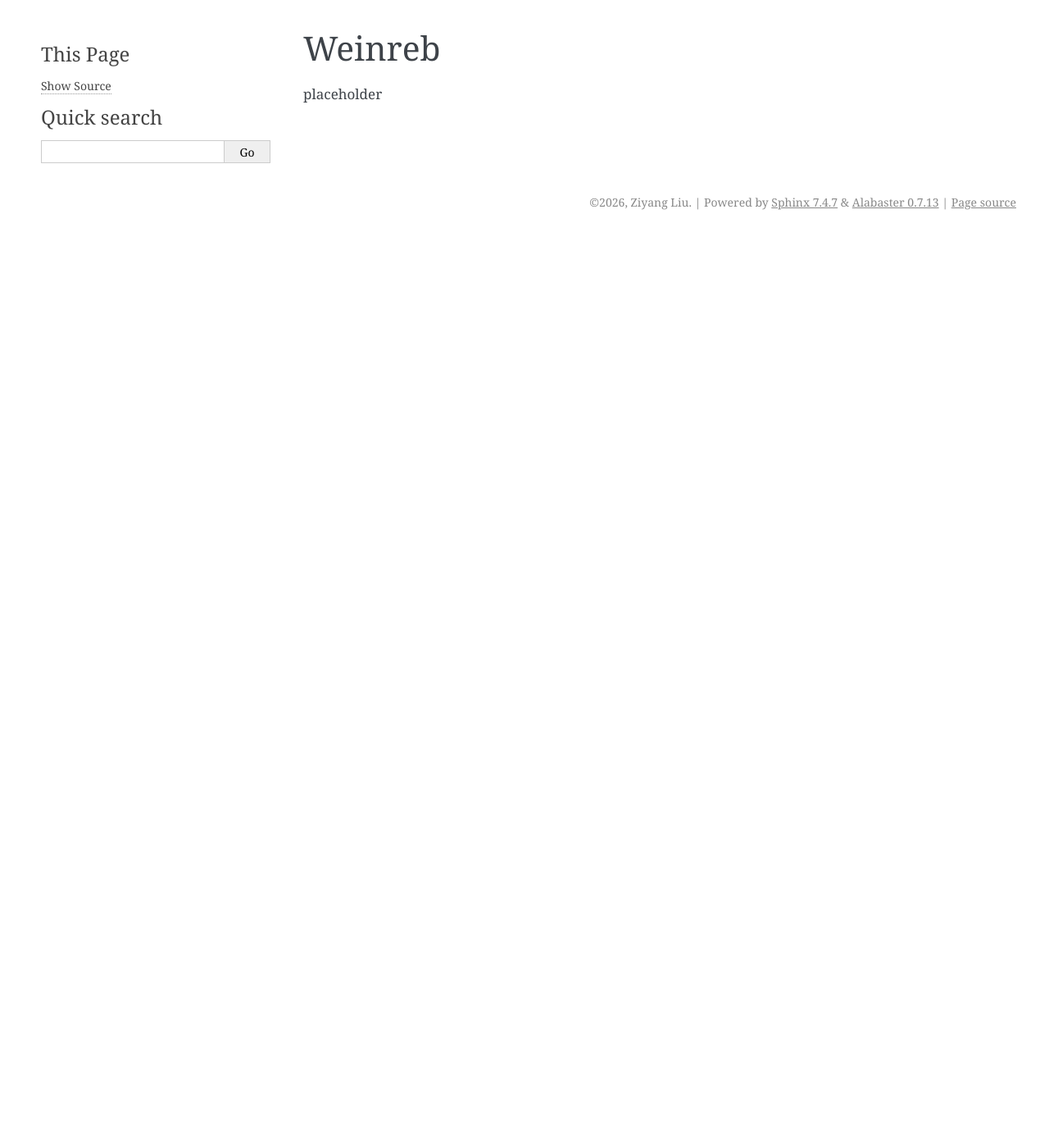
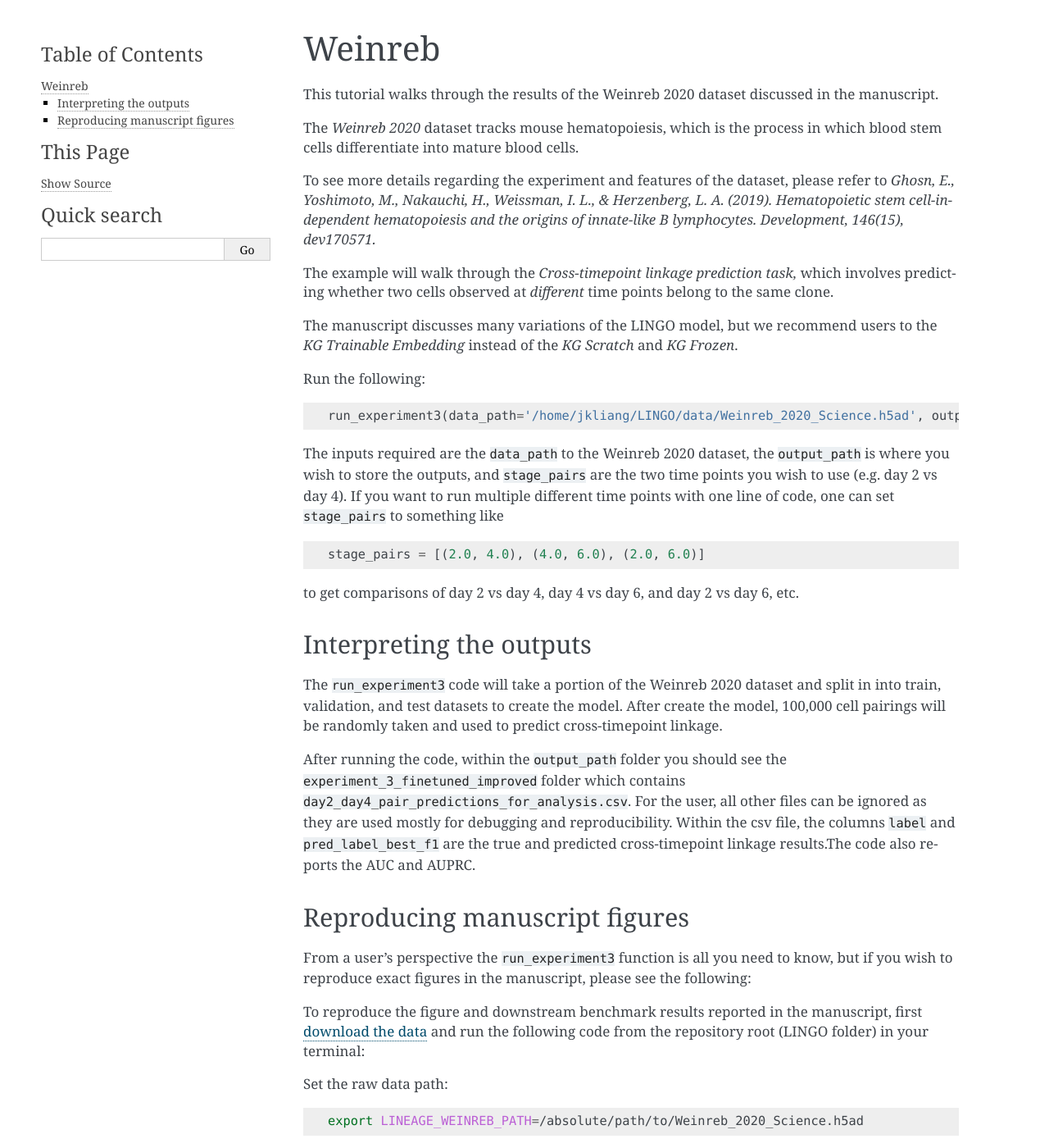
Before and after one commit to Jiatong-Liang/LINGO_website, a Sphinx documentation site: the page built from docs/Weinreb_2020.md, in a window 1280 px wide and 1400 px high. Shown: the whole window at 82% size. Built offline with Sphinx 7.4.7, drawn with Linux system fonts in a browser that asks for light colours; the version number is read from the project's files by our own code; some of the changed text lies outside the part shown.

Commit message:
Weinreb Tutorial

````diff
--- a/docs/Weinreb_2020.md
+++ b/docs/Weinreb_2020.md
@@ -1,3 +1,51 @@
 # Weinreb
 
-placeholder
+This tutorial walks through the results of the Weinreb 2020 dataset discussed in the manuscript.
+
+The *Weinreb 2020* dataset tracks mouse hematopoiesis, which is the process in which blood stem cells differentiate into mature blood cells.
+
+To see more details regarding the experiment and features of the dataset, please refer to _Ghosn, E., Yoshimoto, M., Nakauchi, H., Weissman, I. L., & Herzenberg, L. A. (2019). Hematopoietic stem cell-independent hematopoiesis and the origins of innate-like B lymphocytes. Development, 146(15), dev170571._
+
+The example will walk through the *Cross-timepoint linkage prediction task,* which involves predicting whether two cells observed at *different* time points belong to the same clone.
+
+The manuscript discusses many variations of the LINGO model, but we recommend users to the *KG Trainable Embedding* instead of the *KG Scratch* and *KG Frozen*.
+
+Run the following:
+```python
+run_experiment3(data_path='/home/jkliang/LINGO/data/Weinreb_2020_Science.h5ad', output_path='/home/jkliang/LINGO/weinreb_results', stage_pairs=[(2.0, 4.0)])
+```
+The inputs required are the `data_path` to the Weinreb 2020 dataset, the `output_path` is where you wish to store the outputs, and `stage_pairs` are the two time points you wish to use (e.g. day 2 vs day 4). If you want to run multiple different time points with one line of code, one can set `stage_pairs` to something like
+
+```python
+stage_pairs = [(2.0, 4.0), (4.0, 6.0), (2.0, 6.0)]
+```
+
+to get comparisons of day 2 vs day 4, day 4 vs day 6, and day 2 vs day 6, etc.
+
+## Interpreting the outputs
+The `run_experiment3` code will take a portion of the Weinreb 2020 dataset and split in into train, validation, and test datasets to create the model. After create the model, 100,000 cell pairings will be randomly taken and used to predict cross-timepoint linkage.
+
+After running the code, within the `output_path` folder you should see the `experiment_3_finetuned_improved` folder which contains `day2_day4_pair_predictions_for_analysis.csv`. For the user, all other files can be ignored as they are used mostly for debugging and reproducibility. Within the csv file, the columns `label` and `pred_label_best_f1` are the true and predicted cross-timepoint linkage results.The code also reports the AUC and AUPRC.
+
+
+## Reproducing manuscript figures
+
+From a user's perspective the `run_experiment3` function is all you need to know, but if you wish to reproduce exact figures in the manuscript, please see the following:
+
+To reproduce the figure and downstream benchmark results reported in the manuscript, first [download the data](installation.md) and run the following code from the repository root (LINGO folder) in your terminal:
+
+Set the raw data path:
+```bash
+export LINEAGE_WEINREB_PATH=/absolute/path/to/Weinreb_2020_Science.h5ad
+```
+
+Run:
+```bash
+python finetune_codes/10_lineage_reconstruction_Weinreb_2020.py
+```
+
+This script:
+- activates Mus musculus
+- loads pretrained mouse embeddings
+- reconstructs cross-timepoint lineage relationships
+- writes stage-wise results to the mouse output directory
````
Also changed, not shown: docs/installation.md (+3 -4 lines).
